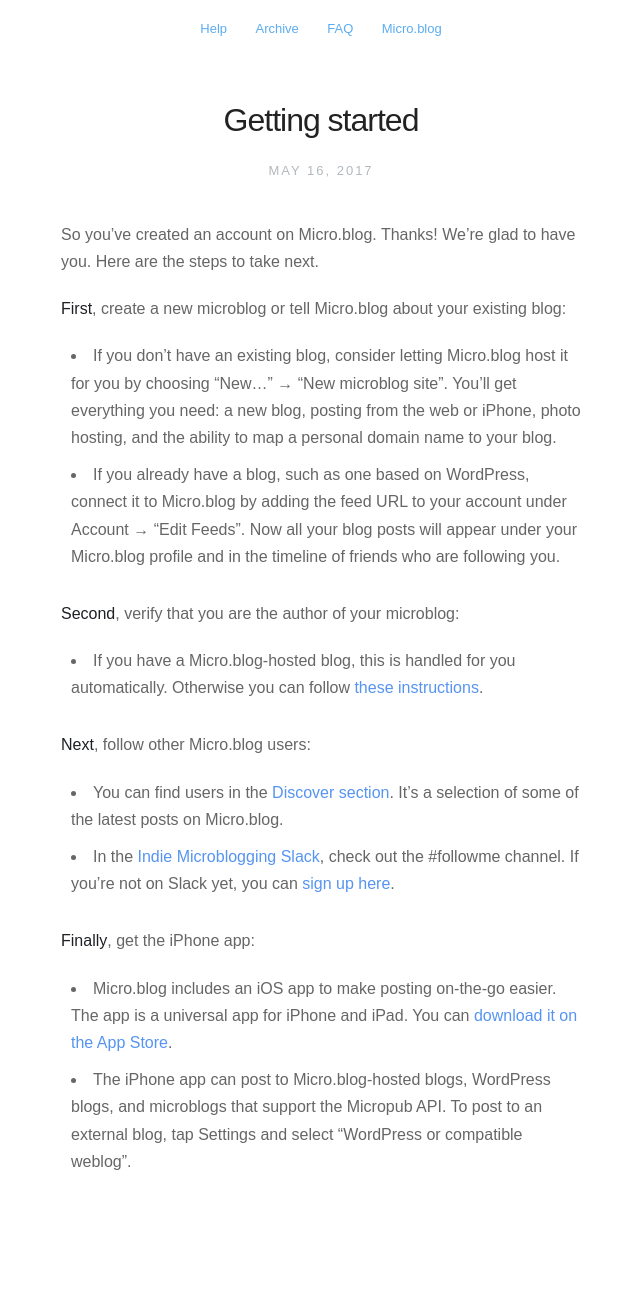
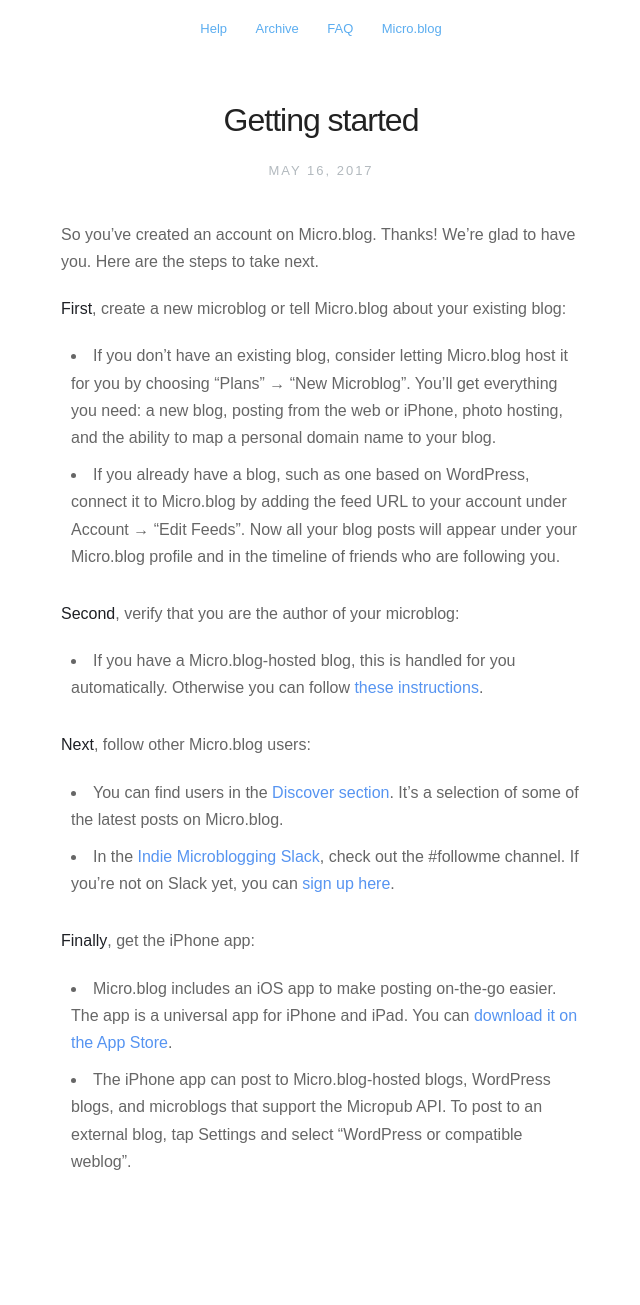
Before and after one commit to microdotblog/help.micro.blog, a Jekyll site: the page built from _posts/2017-05-16-getting-started.markdown, in a window 1280 px wide. Shown: the whole page, without its empty margins (319-959 px from the left). Built offline with Jekyll 4.4.1, drawn with Linux system fonts in a browser that asks for light colours; nearby versions of some CDN libraries.

Commit message:
Updated getting started for new menu link names.

```diff
--- a/_posts/2017-05-16-getting-started.markdown
+++ b/_posts/2017-05-16-getting-started.markdown
@@ -8,7 +8,7 @@
 
 **First**, create a new microblog or tell Micro.blog about your existing blog:
 
-* If you don't have an existing blog, consider letting Micro.blog host it for you by choosing "New..." → "New microblog site". You'll get everything you need: a new blog, posting from the web or iPhone, photo hosting, and the ability to map a personal domain name to your blog.
+* If you don't have an existing blog, consider letting Micro.blog host it for you by choosing "Plans" → "New Microblog". You'll get everything you need: a new blog, posting from the web or iPhone, photo hosting, and the ability to map a personal domain name to your blog.
 * If you already have a blog, such as one based on WordPress, connect it to Micro.blog by adding the feed URL to your account under Account → "Edit Feeds". Now all your blog posts will appear under your Micro.blog profile and in the timeline of friends who are following you.
 
 **Second**, verify that you are the author of your microblog:
```
